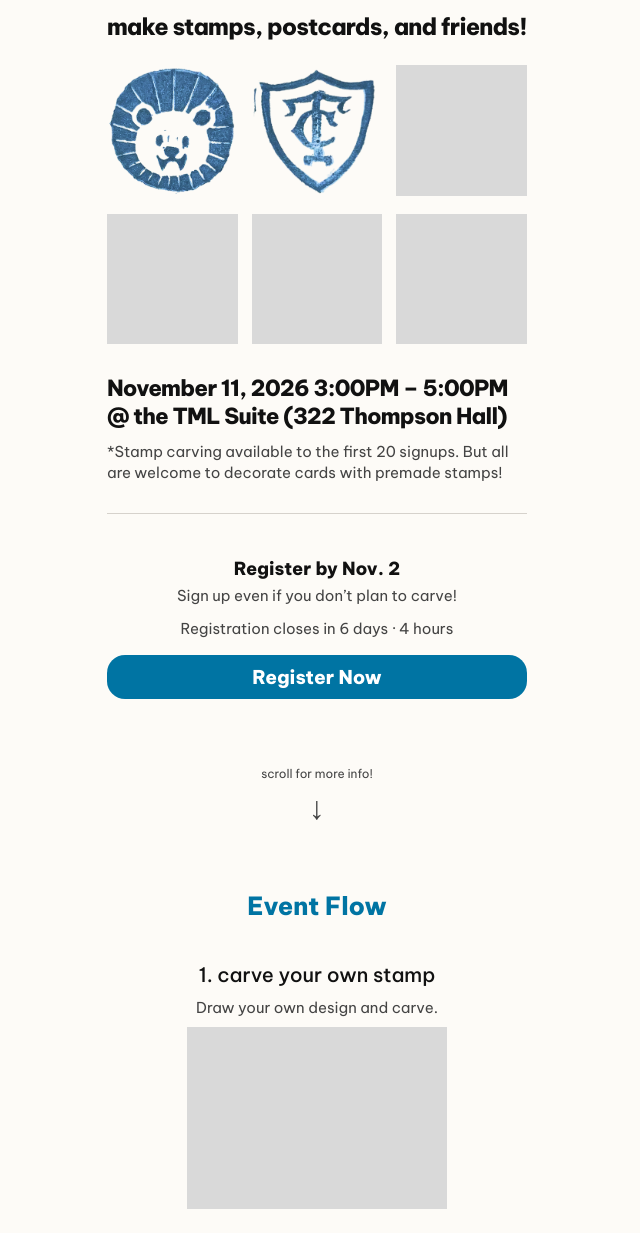
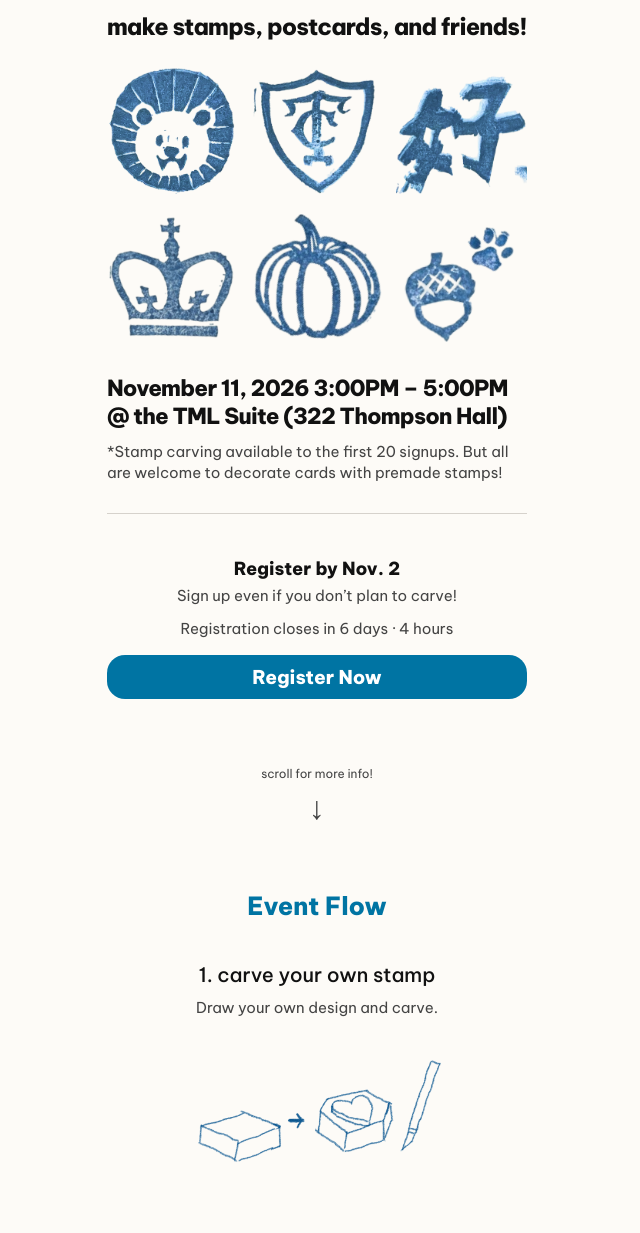
Before and after one commit to milliekitagawa/eventflyer, a plain HTML site: page index.html in a window 1280 px wide. Shown: the part 287-1520 px from the top of the page, without its empty margins (323-963 px from the left). Drawn offline with Linux system fonts and the light colour scheme.

Commit message:
Replace flyer placeholders with workshop images

```diff
--- a/index.html
+++ b/index.html
@@ -20,10 +20,10 @@
       <div class="photo-grid" aria-label="Workshop photo placeholders">
         <img src="images/lion.png" alt="" width="100" height="100">
         <img src="images/tclogo.png" alt="" width="100" height="100">
-        <img src="images/placeholder.svg" alt="" width="100" height="100">
-        <img src="images/placeholder.svg" alt="" width="100" height="100">
-        <img src="images/placeholder.svg" alt="" width="100" height="100">
-        <img src="images/placeholder.svg" alt="" width="100" height="100">
+        <img src="images/hao.png" alt="" width="100" height="100">
+        <img src="images/crown.png" alt="" width="100" height="100">
+        <img src="images/pumpkin.png" alt="" width="100" height="100">
+        <img src="images/acorn paw.png" alt="" width="100" height="100">
       </div>
       <div class="event-details">
         <p><time class="fit-line" datetime="2026-11-11T15:00:00-05:00">November 11, 2026 3:00PM – 5:00PM</time><span class="fit-line">@ the TML Suite (322 Thompson Hall)</span></p>
@@ -47,22 +47,22 @@
         <li>
           <h3>carve your own stamp</h3>
           <p>Draw your own design and carve.</p>
-          <img src="images/placeholder.svg" alt="" width="200" height="140">
+          <img src="images/carve.png" alt="" width="200" height="140">
         </li>
         <li>
           <h3>decorate postcards</h3>
           <p>Decorate postcards with your own stamps and your peers’ designs. Make a few postcards for the holidays!</p>
-          <img src="images/placeholder.svg" alt="" width="200" height="140">
+          <img src="images/stamp.png" alt="" width="200" height="140">
         </li>
         <li>
           <h3>make your info card</h3>
           <p>Fill out an info card with your stamp, socials, academic interests, and favorite hobbies.</p>
-          <img src="images/placeholder.svg" alt="" width="200" height="140">
+          <img src="images/id.png" alt="" width="200" height="140">
         </li>
         <li>
           <h3>share on bulletin board</h3>
           <p>Pin your info card on a TML bulletin board and connect with others!</p>
-          <img src="images/placeholder.svg" alt="" width="200" height="140">
+          <img src="images/board.png" alt="" width="200" height="140">
         </li>
       </ol>
     </section>
```
Also changed, not shown: images/acorn paw.png (added), images/board.png (added), images/carve.png (added), images/crown.png (added), images/hao.png (added), images/id.png (added), images/pumpkin.png (added), images/stamp.png (added).
